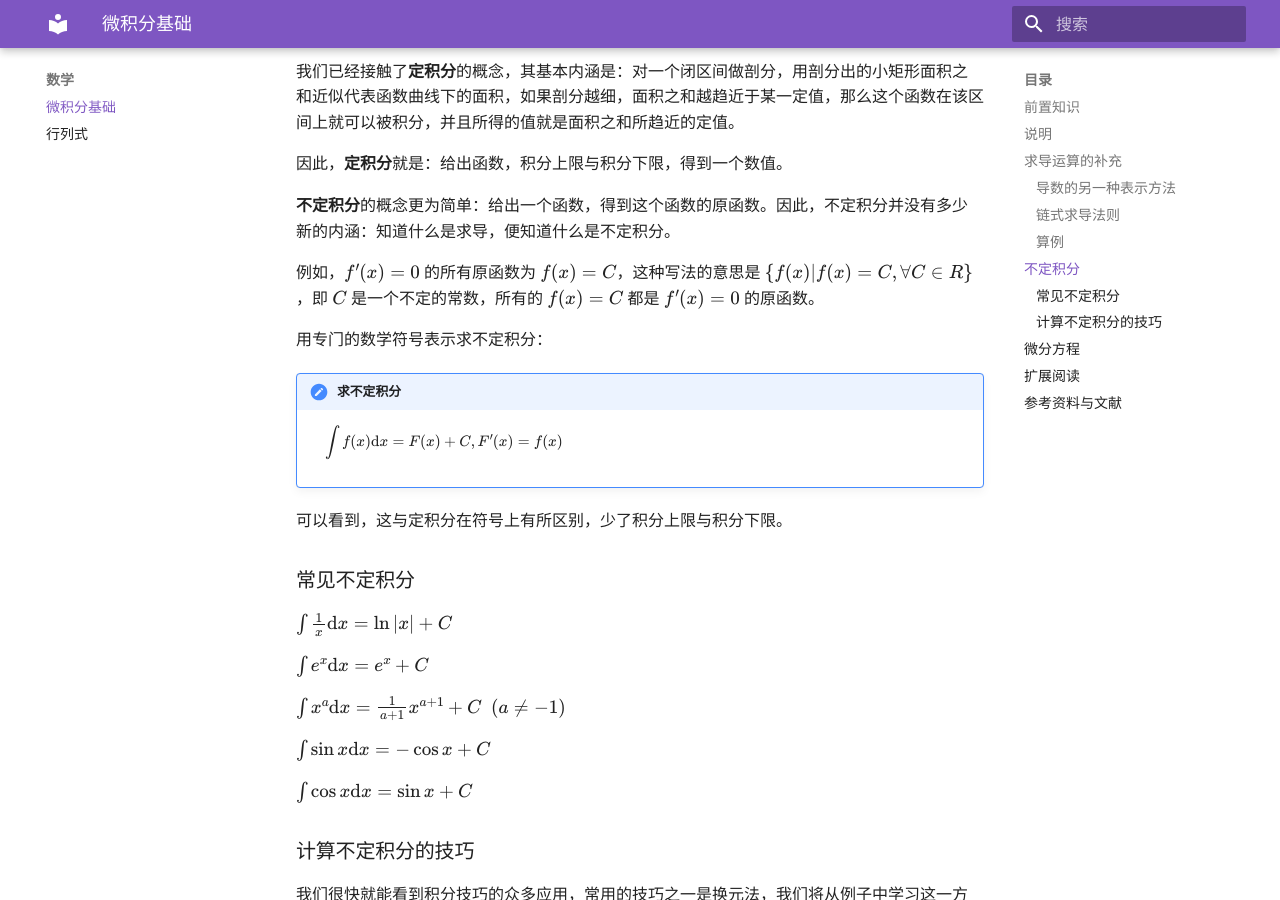
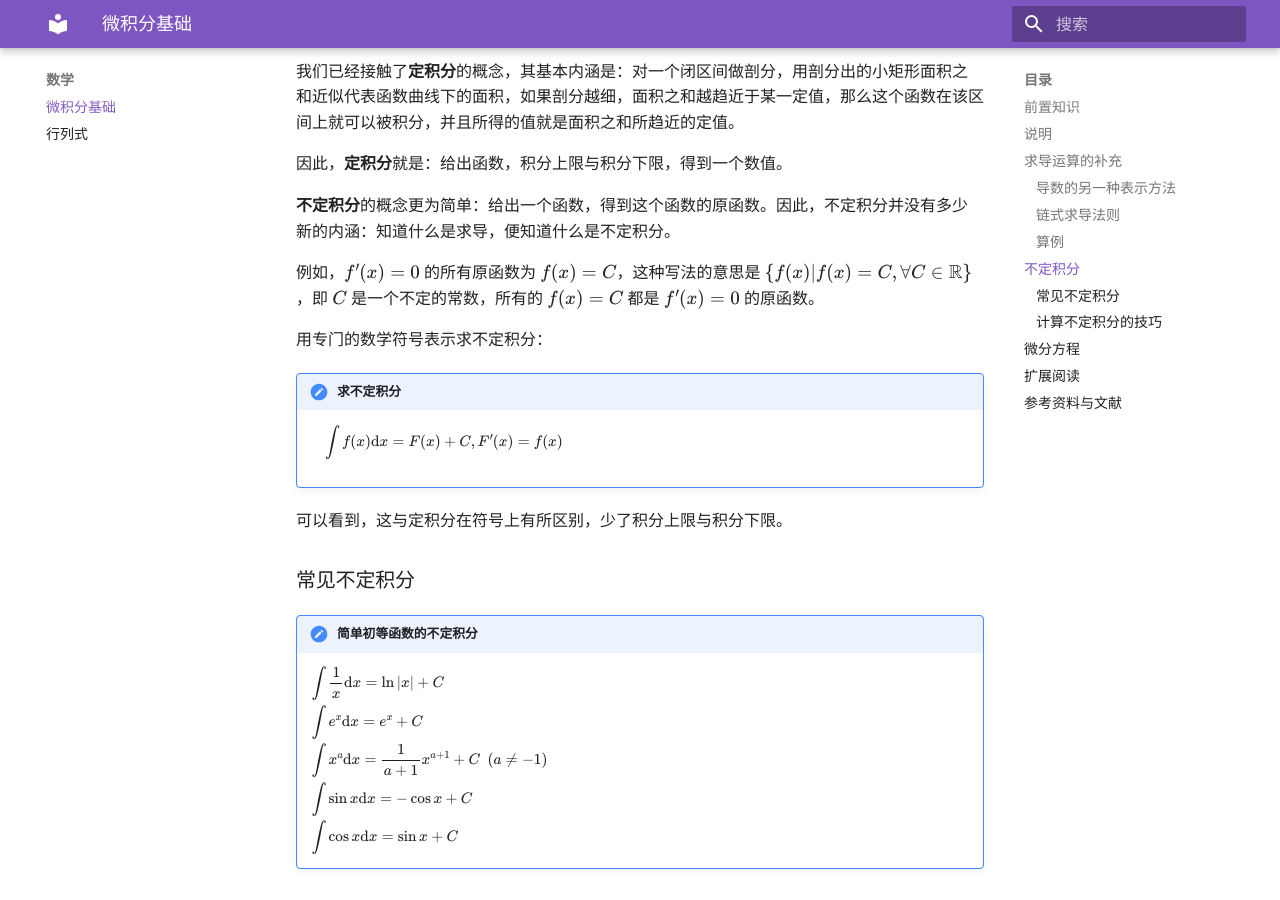
Before and after one commit to Commu-YCYZ/Commu-YCYZ, an MkDocs documentation site: the page built from docs/math/basic_calculus.md, in a window 1280 px wide and 900 px high, scrolled down 2876 px. Built offline with MkDocs 1.6.1 and Material for MkDocs 9.7.7, drawn with Linux system fonts in a browser that asks for light colours; formulas are drawn with MathJax 3.

Commit message:
fix(docs/math/basic_calculus): 更正符号

```diff
--- a/docs/math/basic_calculus.md
+++ b/docs/math/basic_calculus.md
@@ -99,7 +99,7 @@ $f$ 是关于 $x$ 的函数，但是如果我们找到某个中间变量 $u$，
 
 **不定积分**的概念更为简单：给出一个函数，得到这个函数的原函数。因此，不定积分并没有多少新的内涵：知道什么是求导，便知道什么是不定积分。
 
-例如，$f^\prime(x)=0$ 的所有原函数为 $f(x)=C$，这种写法的意思是 $\{f(x)|f(x)=C, \forall C\in R\}$，即 $C$ 是一个不定的常数，所有的 $f(x)=C$ 都是 $f^\prime(x)=0$ 的原函数。
+例如，$f^\prime(x)=0$ 的所有原函数为 $f(x)=C$，这种写法的意思是 $\{f(x)|f(x)=C, \forall C\in \mathbb{R}\}$，即 $C$ 是一个不定的常数，所有的 $f(x)=C$ 都是 $f^\prime(x)=0$ 的原函数。
 
 用专门的数学符号表示求不定积分：
 
@@ -110,15 +110,14 @@ $f$ 是关于 $x$ 的函数，但是如果我们找到某个中间变量 $u$，
 
 ### 常见不定积分
 
-$\int \frac{1}{x}\mathrm{d}x=\ln{|x|}+C$
-
-$\int e^x\mathrm{d}x=e^x+C$
-
-$\int x^a\mathrm{d}x=\frac{1}{a+1}x^{a+1}+C~~(a\neq -1)$
-
-$\int \sin x\mathrm{d}x=-\cos x +C$
-
-$\int \cos x\mathrm{d}x= \sin x +C$
+!!! summary "简单初等函数的不定积分"
+    $\begin{aligned}
+    &\int \frac{1}{x}\mathrm{d}x=\ln{|x|}+C\\
+    &\int e^x\mathrm{d}x=e^x+C\\
+    &\int x^a\mathrm{d}x=\frac{1}{a+1}x^{a+1}+C~~(a\neq -1)\\
+    &\int \sin x\mathrm{d}x=-\cos x +C\\
+    &\int \cos x\mathrm{d}x= \sin x +C
+    \end{aligned}$
 
 ### 计算不定积分的技巧
 
```
